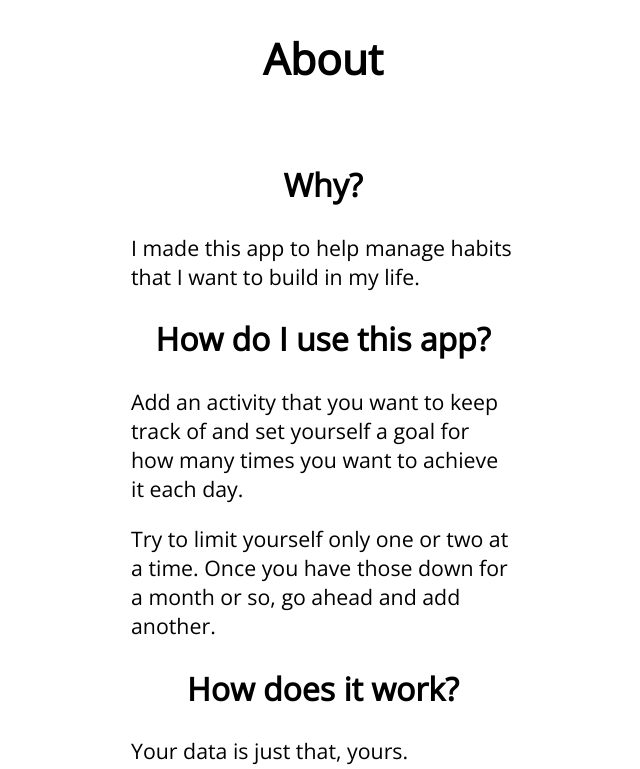
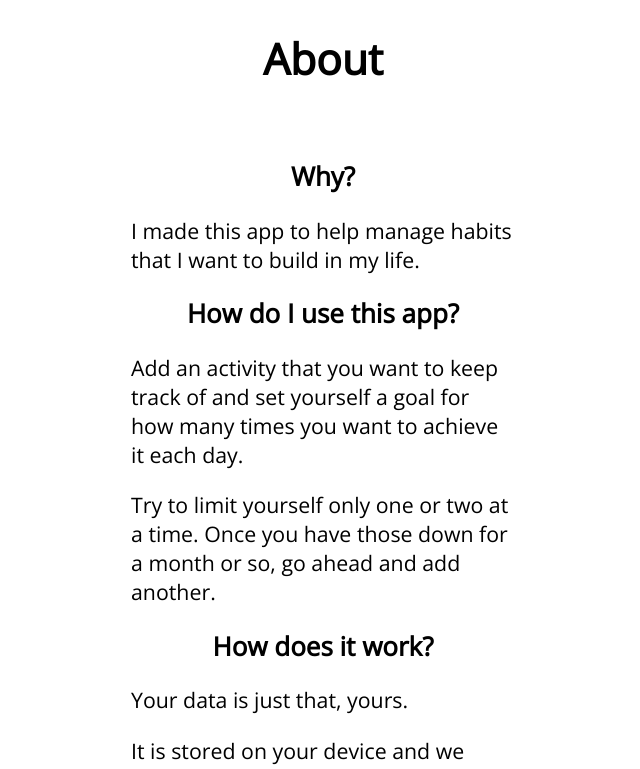
Before and after one commit to foopod/habit-tracker, a React (Vite) app: page /about in a window 1280 px wide. Shown: the top 769 px of the page, without its empty margins (317-957 px from the left). Built offline with nearby package versions, Linux system fonts and the light colour scheme.

Commit message:
fix header size

```diff
--- a/src/pages/AboutPage.css
+++ b/src/pages/AboutPage.css
@@ -2,6 +2,11 @@
     padding: 1em;
 }
 
+.about-container h2{
+    font-size: 26px;
+}
+
+
 .about-container p{
     text-align: left;
 }
```
